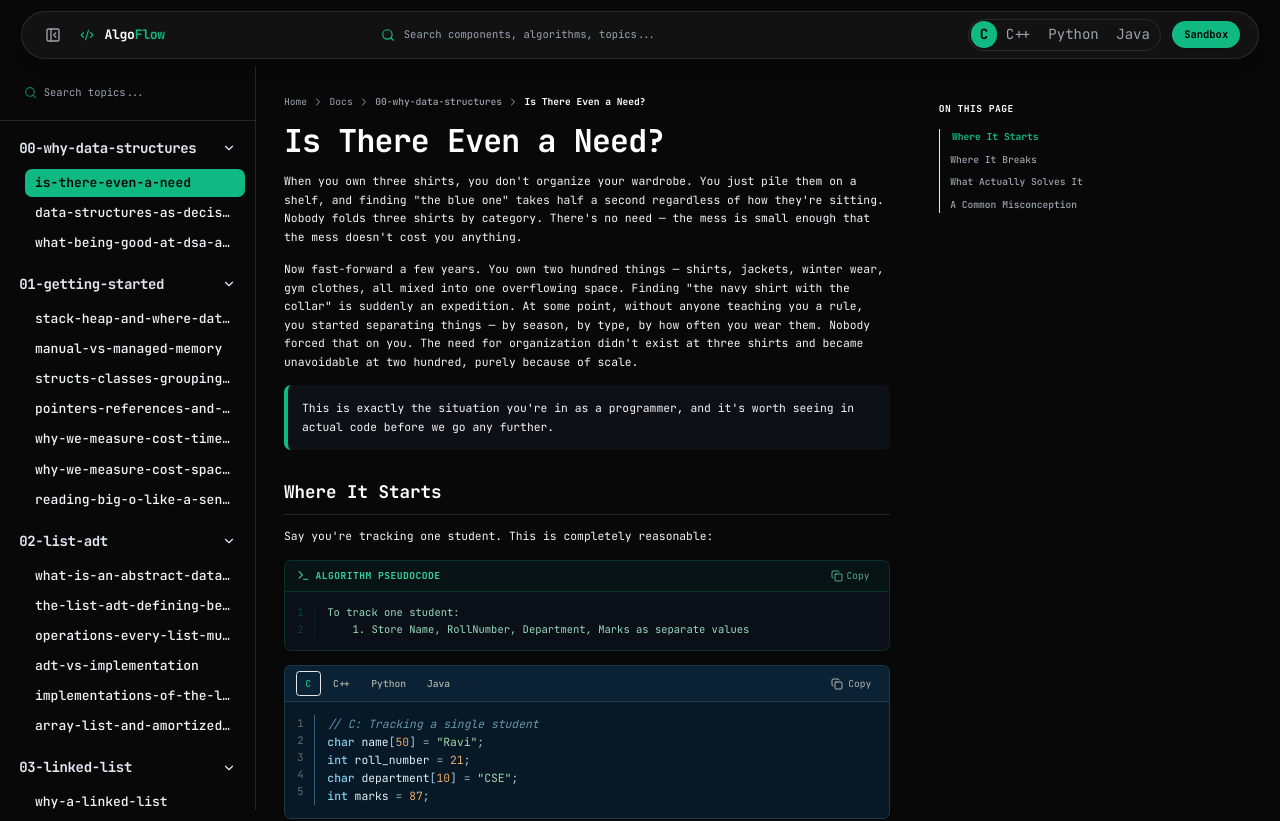
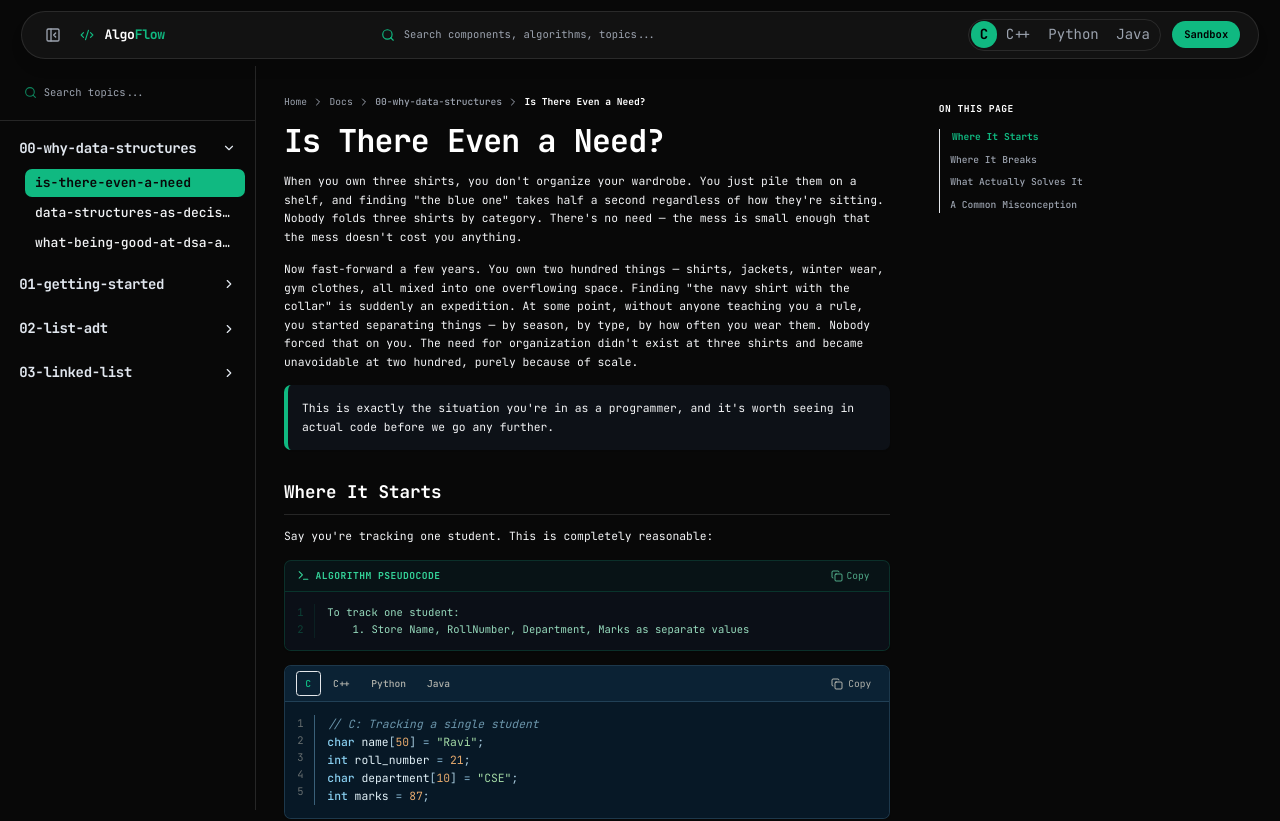
Before and after one commit to 0monish0/AlgoFLOW, a React (Vite) app: page /docs/is-there-even-a-need in a window 1280 px wide. Shown: the top 821 px of the page. Built offline with nearby package versions, Linux system fonts and the light colour scheme; the HTML template or start-up script is replaced by a standard one.

Commit message:
default sidebar sections to collapsed except active section

```diff
--- a/src/components/home/CurvedImageCarousel.jsx
+++ b/src/components/home/CurvedImageCarousel.jsx
@@ -27,8 +27,8 @@ export const CurvedImageCarousel = () => {
   const CARD_WIDTH = 260;
   const CARD_HEIGHT = 290;
   const CARD_GAP = 12;
-  const STRIDE = CARD_WIDTH + CARD_GAP; // 272px stride
-  const LOOP_LENGTH = GALLERY_IMAGES.length * STRIDE; // 5 * 272 = 1360px
+  const STRIDE = CARD_WIDTH + CARD_GAP;
+  const LOOP_LENGTH = GALLERY_IMAGES.length * STRIDE;
 
   // Update container width on resize
   useEffect(() => {
--- a/src/components/layout/Sidebar.jsx
+++ b/src/components/layout/Sidebar.jsx
@@ -1,4 +1,4 @@
-import React from 'react';
+import React, { useEffect } from 'react';
 import { NavLink, useLocation } from 'react-router-dom';
 import { motion, AnimatePresence } from 'framer-motion';
 import { navigationSections } from '../../content/navigation';
@@ -7,9 +7,24 @@ import { useSearchStore } from '../../store/searchStore';
 import { Search, X, ChevronDown, ChevronRight } from 'lucide-react';
 
 export const Sidebar = ({ isMobile = false }) => {
-  const { expandedSections, toggleSection, isCollapsed, setMobileOpen } = useSidebarStore();
+  const { expandedSections, toggleSection, expandSection, isCollapsed, setMobileOpen } = useSidebarStore();
   const { openSearch } = useSearchStore();
   const location = useLocation();
+
+  // Automatically expand the section that contains the current active topic
+  useEffect(() => {
+    navigationSections.forEach((section) => {
+      const containsActive = section.items.some(
+        (item) =>
+          `/docs/${item.slug}` === location.pathname ||
+          (item.children &&
+            item.children.some((child) => `/docs/${child.slug}` === location.pathname))
+      );
+      if (containsActive) {
+        expandSection(section.id);
+      }
+    });
+  }, [location.pathname, expandSection]);
 
   if (isCollapsed && !isMobile) {
     return null;
@@ -117,7 +132,7 @@ export const Sidebar = ({ isMobile = false }) => {
       {/* Topics Hierarchy with Clean Indentation */}
       <div className="flex-1 overflow-y-auto p-3 space-y-3 font-mono">
         {navigationSections.map((section) => {
-          const isExpanded = expandedSections[section.id] ?? true;
+          const isExpanded = Boolean(expandedSections[section.id]);
           const cleanSectionTitle = section.title.replace(/\/$/, '');
 
           return (
--- a/src/store/sidebarStore.js
+++ b/src/store/sidebarStore.js
@@ -6,10 +6,10 @@ export const useSidebarStore = create(
     (set) => ({
       expandedSections: {
         '00-why-data-structures': true,
-        '01-getting-started': true,
-        '02-list-adt': true,
-        '03-linked-list': true,
-        'problems': true,
+        '01-getting-started': false,
+        '02-list-adt': false,
+        '03-linked-list': false,
+        'problems': false,
       },
       isCollapsed: false,
       mobileOpen: false,
@@ -37,7 +37,7 @@ export const useSidebarStore = create(
       toggleMobileOpen: () => set((state) => ({ mobileOpen: !state.mobileOpen })),
     }),
     {
-      name: 'dsa-sidebar-state',
+      name: 'dsa-sidebar-state-v2',
       partialize: (state) => ({
         expandedSections: state.expandedSections,
         isCollapsed: state.isCollapsed,
```
